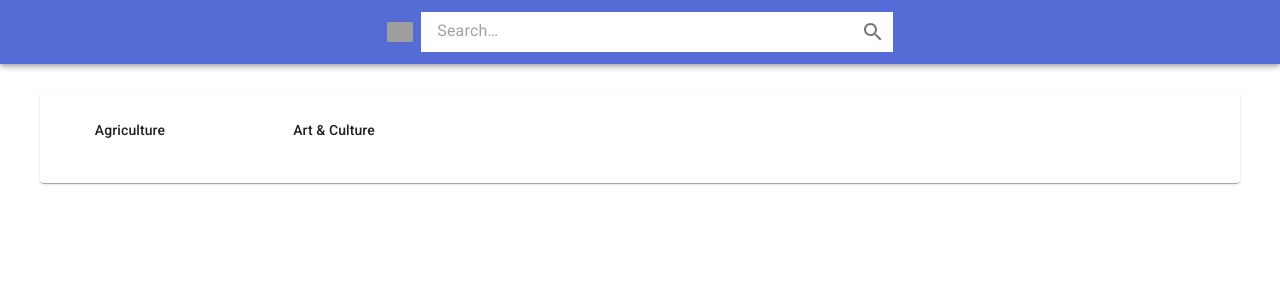
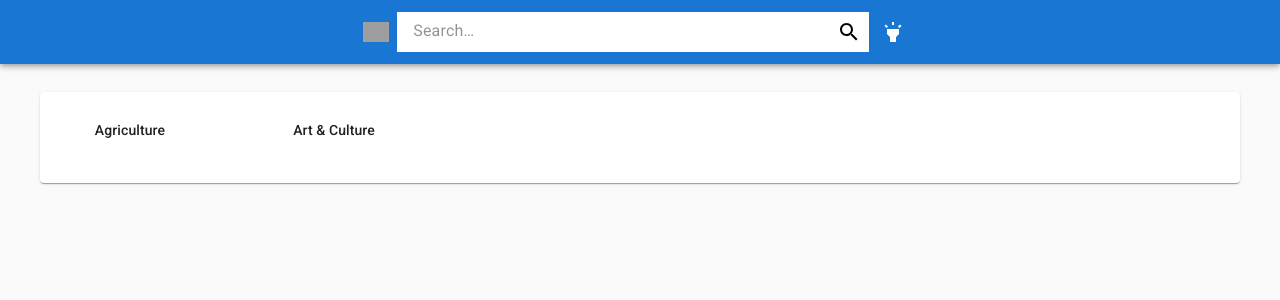
Before and after one commit to factly/parliament-search-web, a Next.js app: page / in a window 1280 px wide. Shown: the top 300 px of the page. Built offline with nearby package versions, Linux system fonts and the light colour scheme; grey boxes are pictures that could not be loaded.

Commit message:
toogle theme added

```diff
--- /dev/null
+++ b/components/Header.js
@@ -0,0 +1,107 @@
+import React from 'react';
+import { connect } from 'react-redux';
+import Router from 'next/router';
+import PropTypes from 'prop-types';
+
+import { makeStyles } from '@material-ui/core/styles';
+import AppBar from '@material-ui/core/AppBar';
+import CssBaseline from '@material-ui/core/CssBaseline';
+import IconButton from '@material-ui/core/IconButton';
+import InputBase from '@material-ui/core/InputBase';
+import SearchIcon from '@material-ui/icons/Search';
+import Toolbar from '@material-ui/core/Toolbar';
+import HighlightIcon from '@material-ui/icons/Highlight';
+
+import { appActions } from '../store/actions';
+
+const useStyles = makeStyles((theme) => ({
+  appBar: {
+    backgroundColor: theme.palette.background.header,
+  },
+  appBarContent: {
+    margin: 'auto',
+  },
+  logo: {
+    height: '20px',
+  },
+  search: {
+    backgroundColor: theme.palette.common.white,
+    width: '100%',
+    [theme.breakpoints.up('sm')]: {
+      marginLeft: theme.spacing(1),
+      width: 'auto',
+    },
+  },
+  inputInput: {
+    color: theme.palette.common.black,
+    padding: theme.spacing(1, 2, 1, 2),
+    transition: theme.transitions.create('width'),
+    width: '100%',
+    [theme.breakpoints.up('md')]: {
+      width: 400,
+    },
+  },
+  searchButton: {
+    color: theme.palette.common.black,
+    padding: theme.spacing(1),
+  },
+  themeButton: {
+    color: theme.palette.common.white,
+  },
+}));
+
+const Header = ({ dispatch }) => {
+  const classes = useStyles();
+  const [term, setTerm] = React.useState('');
+
+  const searchFunc = () => {
+    Router.push(`/search?q=${term}`);
+  };
+
+  return (
+    <React.Fragment>
+      <CssBaseline />
+      <AppBar position="fixed" className={classes.appBar}>
+        <Toolbar className={classes.appBarContent}>
+          <img className={classes.logo} alt="Home" src="https://img1a.flixcart.com/www/linchpin/fk-cp-zion/img/flipkart-plus_4ee2f9.png" />
+          <div className={classes.search}>
+            <InputBase
+              placeholder="Search…"
+              classes={{
+                root: classes.inputRoot,
+                input: classes.inputInput,
+              }}
+              value={term}
+              onChange={(event) => { setTerm(event.target.value); }}
+              inputProps={{ 'aria-label': 'search' }}
+            />
+            <IconButton
+              className={classes.searchButton}
+              aria-label="Search"
+              onClick={() => searchFunc()}
+            >
+              <SearchIcon />
+            </IconButton>
+          </div>
+          <IconButton
+            className={classes.themeButton}
+            onClick={() => dispatch(appActions.changeTheme())}
+          >
+            <HighlightIcon />
+          </IconButton>
+        </Toolbar>
+      </AppBar>
+      <Toolbar />
+    </React.Fragment>
+  );
+};
+
+Header.propTypes = {
+  dispatch: PropTypes.func.isRequired,
+};
+
+const mapStateToProps = (state) => ({
+  theme: state.app.theme,
+});
+
+export default connect(mapStateToProps)(Header);
--- /dev/null
+++ b/components/layout.js
@@ -0,0 +1,51 @@
+import React from 'react';
+import { connect } from 'react-redux';
+import { Container as NextContainer } from 'next/app';
+import PropTypes from 'prop-types';
+
+import { makeStyles } from '@material-ui/core/styles';
+import { ThemeProvider } from '@material-ui/styles';
+import Container from '@material-ui/core/Container';
+
+import light from '../lib/theme/light';
+import dark from '../lib/theme/dark';
+import Header from './Header';
+
+const useStyles = makeStyles((theme) => ({
+  container: {
+    padding: theme.spacing(1),
+  },
+}));
+
+const Wrapper = (props) => {
+  const classes = useStyles();
+
+  const { Component, pageProps, theme } = props;
+
+  return (
+    <ThemeProvider theme={theme === 'dark' ? dark : light}>
+      <Header />
+      <NextContainer>
+        <Container maxWidth={false} className={classes.container}>
+          <Component {...pageProps} />
+        </Container>
+      </NextContainer>
+    </ThemeProvider>
+  );
+};
+
+Wrapper.propTypes = {
+  Component: PropTypes.elementType.isRequired,
+  pageProps: PropTypes.element,
+  theme: PropTypes.object.isRequired,
+};
+
+Wrapper.defaultProps = {
+  pageProps: null,
+};
+
+const mapStateToProps = (state) => ({
+  theme: state.app.theme,
+});
+
+export default connect(mapStateToProps)(Wrapper);
--- /dev/null
+++ b/lib/theme/dark.js
@@ -0,0 +1,16 @@
+import { createMuiTheme } from '@material-ui/core/styles';
+
+const dark = createMuiTheme({
+  palette: {
+    type: 'dark',
+    secondary: {
+      main: '#0cf2eb',
+    },
+    background: {
+      header: '#333333',
+      search: '#757575',
+    },
+  },
+});
+
+export default dark;
--- a/lib/theme.js
+++ b/lib/theme/light.js
@@ -2,14 +2,13 @@ import { createMuiTheme } from '@material-ui/core/styles';
 
 const light = createMuiTheme({
   palette: {
-    primary: {
-      main: '#556cd6',
-    },
+    type: 'light',
     secondary: {
-      main: '#19857b',
+      main: '#0cf2eb',
     },
     background: {
-      default: '#fff',
+      header: '#1976d2',
+      search: '#448bd9',
     },
   },
 });
--- a/pages/_app.js
+++ b/pages/_app.js
@@ -1,58 +1,12 @@
-import React, { Fragment } from 'react';
-import { Container as NextContainer } from 'next/app';
+import React from 'react';
 import { Provider } from 'react-redux';
 import Head from 'next/head';
-import Router from 'next/router';
 import PropTypes from 'prop-types';
 
-import { ThemeProvider } from '@material-ui/styles';
-import AppBar from '@material-ui/core/AppBar';
-import CssBaseline from '@material-ui/core/CssBaseline';
-import IconButton from '@material-ui/core/IconButton';
-import InputBase from '@material-ui/core/InputBase';
-import SearchIcon from '@material-ui/icons/Search';
-import Toolbar from '@material-ui/core/Toolbar';
-import Container from '@material-ui/core/Container';
-import { makeStyles } from '@material-ui/core/styles';
-
 import withReduxStore from '../lib/with-redux-store';
-import theme from '../lib/theme';
-
-const useStyles = makeStyles((theme) => ({
-  container: {
-    padding: theme.spacing(1),
-  },
-  appBarContent: {
-    margin: 'auto',
-  },
-  logo: {
-    height: '20px',
-  },
-  search: {
-    backgroundColor: 'white',
-    width: '100%',
-    [theme.breakpoints.up('sm')]: {
-      marginLeft: theme.spacing(1),
-      width: 'auto',
-    },
-  },
-  inputInput: {
-    padding: theme.spacing(1, 2, 1, 2),
-    transition: theme.transitions.create('width'),
-    width: '100%',
-    [theme.breakpoints.up('md')]: {
-      width: 400,
-    },
-  },
-  iconButton: {
-    padding: theme.spacing(1),
-  },
-}));
+import Wrapper from '../components/layout';
 
 const MyApp = (props) => {
-  const classes = useStyles();
-  const [term, setTerm] = React.useState('');
-
   React.useEffect(() => {
     // Remove the server-side injected CSS.
     const jssStyles = window.document.querySelector('#jss-server-side');
@@ -61,49 +15,17 @@ const MyApp = (props) => {
     }
   });
 
-  const searchFunc = () => {
-    Router.push(`/search?q=${term}`);
-  };
-
   const { Component, pageProps, store } = props;
   return (
-    <Fragment>
+    <React.Fragment>
       <Head>
         <title>Factly</title>
         <meta name="viewport" content="width=device-width, initial-scale=1.0, maximum-scale=1.0" />
       </Head>
       <Provider store={store}>
-        <ThemeProvider theme={theme}>
-          <CssBaseline />
-          <AppBar position="fixed">
-            <Toolbar className={classes.appBarContent}>
-              <img className={classes.logo} alt="Home" src="https://img1a.flixcart.com/www/linchpin/fk-cp-zion/img/flipkart-plus_4ee2f9.png" />
-              <div className={classes.search}>
-                <InputBase
-                  placeholder="Search…"
-                  classes={{
-                    root: classes.inputRoot,
-                    input: classes.inputInput,
-                  }}
-                  value={term}
-                  onChange={(event) => { setTerm(event.target.value); }}
-                  inputProps={{ 'aria-label': 'search' }}
-                />
-                <IconButton className={classes.iconButton} aria-label="Search" onClick={() => searchFunc()}>
-                  <SearchIcon />
-                </IconButton>
-              </div>
-            </Toolbar>
-          </AppBar>
-          <Toolbar />
-          <NextContainer>
-            <Container maxWidth={false} className={classes.container}>
-              <Component {...pageProps} />
-            </Container>
-          </NextContainer>
-        </ThemeProvider>
+        <Wrapper Component={Component} pageProps={pageProps} />
       </Provider>
-    </Fragment>
+    </React.Fragment>
   );
 };
 
--- /dev/null
+++ b/store/actions/app.actions.js
@@ -0,0 +1,9 @@
+import { appConstants } from '../constants';
+
+function changeTheme(state) {
+  return { type: appConstants.CHANGE_THEME, data: state };
+}
+
+export const appActions = {
+  changeTheme,
+};
--- a/store/actions/index.js
+++ b/store/actions/index.js
@@ -1 +1,2 @@
 export * from './selected.actions';
+export * from './app.actions';
--- /dev/null
+++ b/store/constants/app.constants.js
@@ -0,0 +1,3 @@
+export const appConstants = {
+  CHANGE_THEME: 'CHANGE_THEME_SUCCESS',
+};
--- a/store/constants/index.js
+++ b/store/constants/index.js
@@ -1 +1,2 @@
 export * from './selected.constants';
+export * from './app.constants';
--- /dev/null
+++ b/store/reducers/app.reducers.js
@@ -0,0 +1,18 @@
+import { appConstants } from '../constants';
+
+const initialState = {};
+initialState.theme = 'light';
+
+function app(state = initialState, action) {
+  switch (action.type) {
+    case appConstants.CHANGE_THEME:
+      return {
+        ...state,
+        theme: state.theme === 'light' ? 'dark' : 'light',
+      };
+    default:
+      return state;
+  }
+}
+
+export default app;
--- a/store/reducers/index.js
+++ b/store/reducers/index.js
@@ -1,10 +1,12 @@
 import { combineReducers } from 'redux';
 import filters from './filters.reducers';
 import selected from './selected.reducers';
+import app from './app.reducers';
 
 const rootReducer = combineReducers({
   filters,
   selected,
+  app,
 });
 
 export default rootReducer;
```
Also changed, not shown: 1 other file (tests, documents, lock files or other folders).
